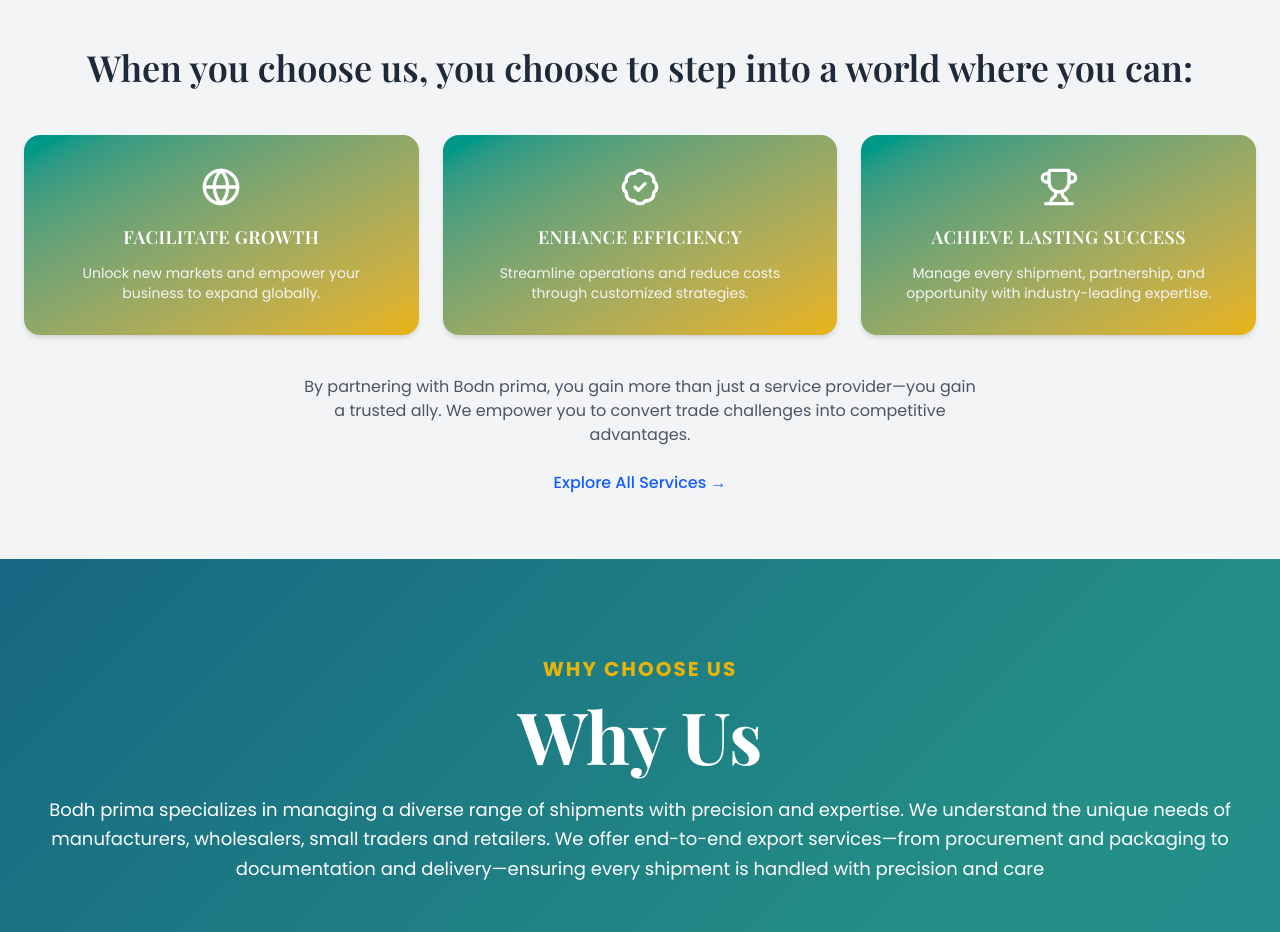
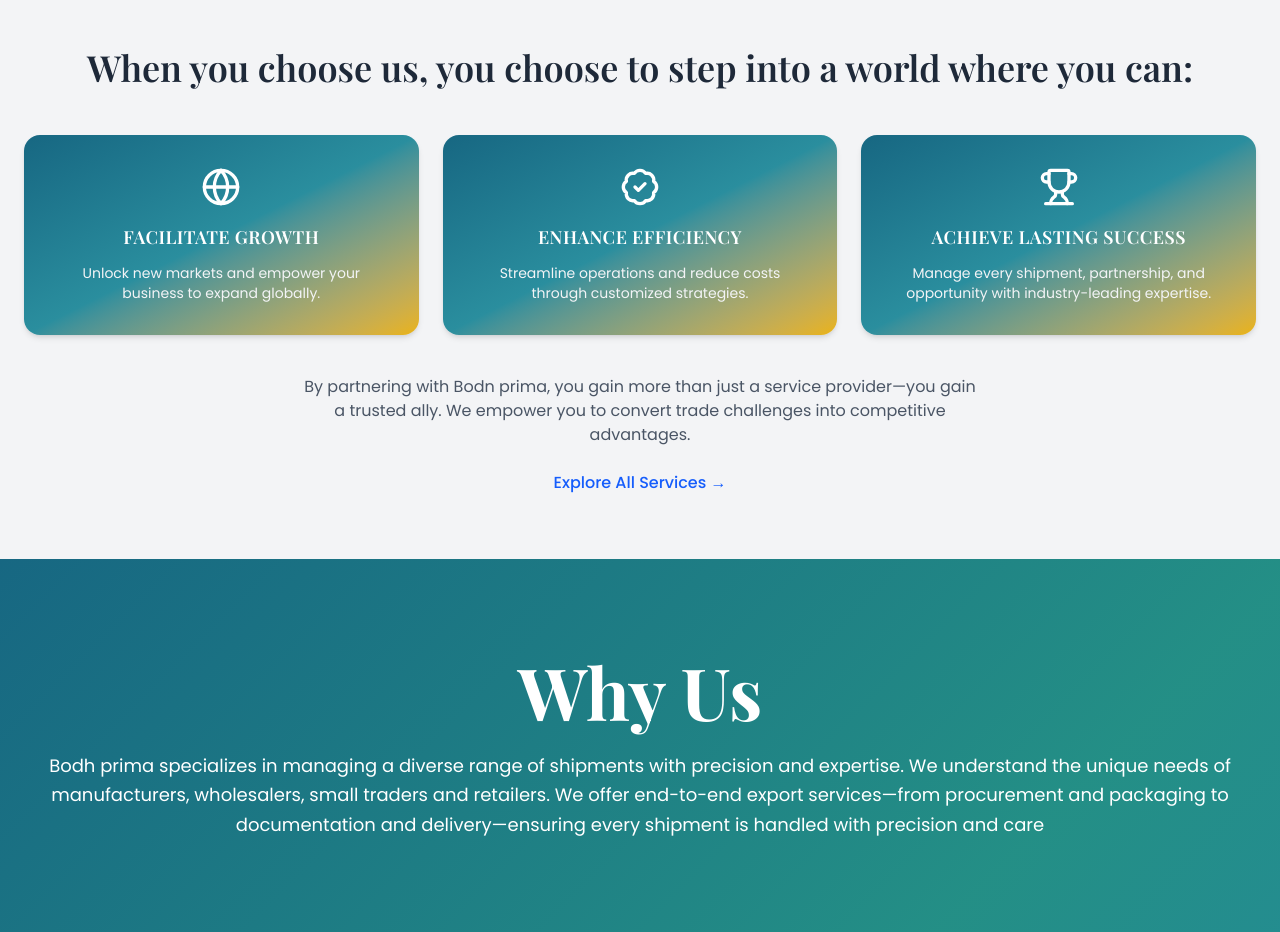
Before and after one commit to js-1608/bohdprima, a React (Vite) app: page / in a window 1280 px wide. Shown: the part 2460-3392 px from the top of the page. Built offline with nearby package versions, Linux system fonts and the light colour scheme; a web font is replaced by a local one.

Commit message:
updated fixes

```diff
--- a/src/components/About.jsx
+++ b/src/components/About.jsx
@@ -9,7 +9,7 @@ const About = () => {
             <div className="absolute bottom-0 left-0 w-1/4 h-[400px] bg-brand-accent/5 rounded-full blur-[80px] translate-y-1/2 -translate-x-1/3 pointer-events-none"></div>
 
             <div className="container mx-auto px-6 lg:px-8 max-w-[1400px] relative z-10">
-                <div className="flex flex-col lg:flex-row items-start gap-16 lg:gap-24">
+                <div className="flex flex-col-reverse  lg:flex-row items-start gap-16 lg:gap-24">
 
                     {/* Visual Section */}
                     <div className="w-full lg:w-1/2 relative">
--- a/src/components/WhyUs.jsx
+++ b/src/components/WhyUs.jsx
@@ -76,7 +76,7 @@ const WhyUs = () => {
 
                 {/* Header */}
                 <div className="text-center mb-4 md:mb-2 relative z-20">
-                    <span className="text-brand-accent font-bold tracking-widest uppercase text-xl mb-4 block">Why Choose Us</span>
+                    {/* <span className="text-brand-accent font-bold tracking-widest uppercase text-xl mb-4 block">Why Choose Us</span> */}
                     <h2 className="text-5xl md:text-6xl lg:text-7xl font-serif-brand font-bold text-white mb-6">
                         Why Us
                     </h2>
--- a/src/pages/Home.jsx
+++ b/src/pages/Home.jsx
@@ -29,7 +29,7 @@ const Home = () => {
           {/* Cards */}
           <div className="grid md:grid-cols-3 gap-6">
             {/* Card 1 */}
-            <div className="rounded-2xl p-8 text-white bg-gradient-to-br from-teal-600 to-brand-accent shadow-md">
+            <div className="rounded-2xl p-8 text-white  bg-gradient-to-br from-brand via-[#2a8e9e] to-brand-accent shadow-md">
               <Globe className="mx-auto mb-4" size={40} />
               <h3 className="font-semibold text-lg tracking-wide mb-3">
                 FACILITATE GROWTH
@@ -40,7 +40,7 @@ const Home = () => {
             </div>
 
             {/* Card 2 */}
-            <div className="rounded-2xl p-8 text-white bg-gradient-to-br from-teal-600 to-brand-accent shadow-md">
+            <div className="rounded-2xl p-8 text-white  bg-gradient-to-br from-brand via-[#2a8e9e] to-brand-accent shadow-md">
               <BadgeCheck className="mx-auto mb-4" size={40} />
               <h3 className="font-semibold text-lg tracking-wide mb-3">
                 ENHANCE EFFICIENCY
@@ -52,7 +52,7 @@ const Home = () => {
             </div>
 
             {/* Card 3 */}
-            <div className="rounded-2xl p-8 text-white bg-gradient-to-br from-teal-600 to-brand-accent shadow-md">
+            <div className="rounded-2xl p-8 text-white  bg-gradient-to-br from-brand via-[#2a8e9e] to-brand-accent shadow-md">
               <Trophy className="mx-auto mb-4" size={40} />
               <h3 className="font-semibold text-lg tracking-wide mb-3">
                 ACHIEVE LASTING SUCCESS
--- a/src/pages/admin/AdminLogin.jsx
+++ b/src/pages/admin/AdminLogin.jsx
@@ -88,14 +88,14 @@ function AdminLogin() {
         </section>
 
         <section className="rounded-[36px] bg-white p-8 text-slate-900 shadow-[0_32px_120px_rgba(0,0,0,0.22)] md:p-10">
-          {/* <div className="flex rounded-full bg-slate-100 p-1 text-sm font-semibold">
+          <div className="flex rounded-full bg-slate-100 p-1 text-sm font-semibold">
             <button type="button" onClick={() => setMode('login')} className={`flex-1 rounded-full px-4 py-3 transition ${mode === 'login' ? 'bg-[#0d5e65] text-white shadow-sm' : 'text-slate-500'}`}>
               Login
             </button>
             <button type="button" onClick={() => setMode('register')} className={`flex-1 rounded-full px-4 py-3 transition ${mode === 'register' ? 'bg-[#0d5e65] text-white shadow-sm' : 'text-slate-500'}`}>
               Create Admin
             </button>
-          </div> */}
+          </div>
 
           <div className="mt-8">
             <h2 className="text-3xl font-semibold">{mode === 'login' ? 'Admin sign in' : 'Bootstrap first admin'}</h2>
```
